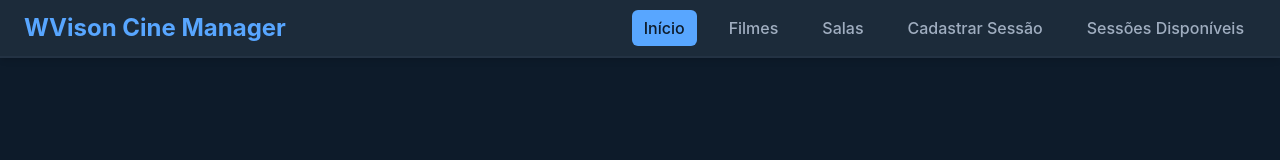
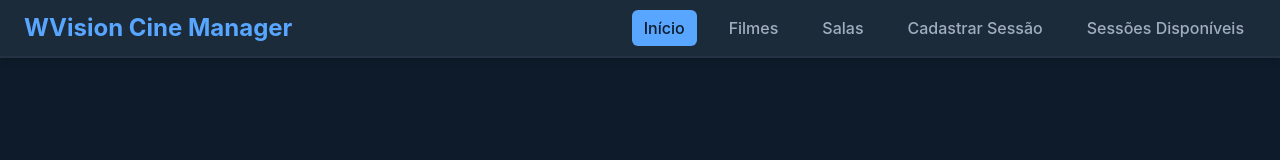
Before and after one commit to Wisley56/Cine-Control-WVision, a Next.js app: page / in a window 1280 px wide. Shown: the top 160 px of the page. Built offline with nearby package versions, Linux system fonts and the light colour scheme.

Commit message:
fix navbar brand typo

```diff
--- a/src/components/layout/Navbar.tsx
+++ b/src/components/layout/Navbar.tsx
@@ -51,7 +51,7 @@ export default function Navbar() {
             color: 'var(--primary-accent)',
           }}
         >
-          WVison Cine Manager
+          WVision Cine Manager
         </Link>
 
         {/* Desktop Menu */}
```
